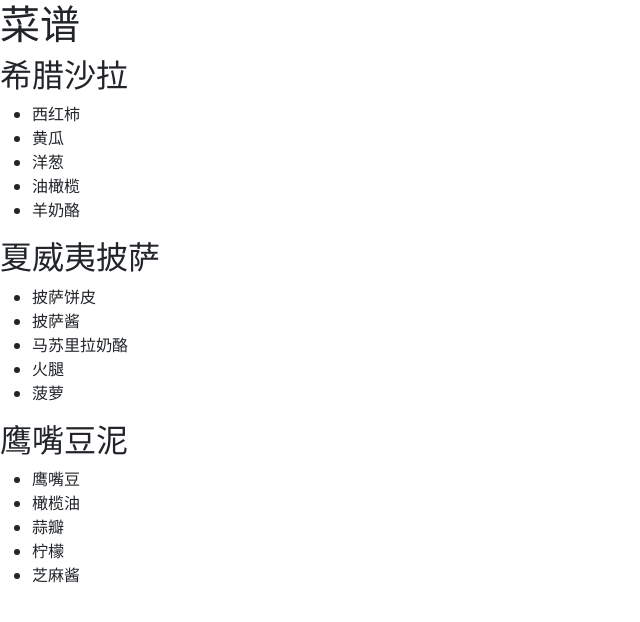
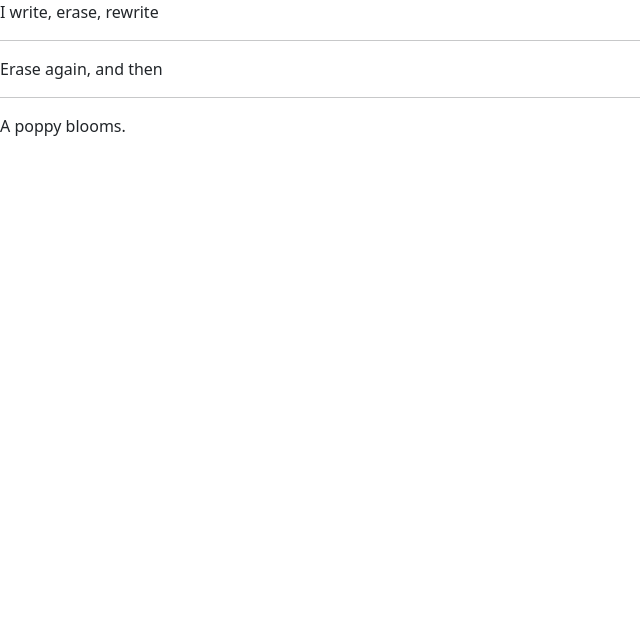
Before and after one commit to shinemost/react-app, a React (Vite) app: page / in a window 1280 px wide. Shown: the top 622 px of the page, without its empty margins (0-640 px from the left). Built offline with nearby package versions, Linux system fonts and the light colour scheme.

Commit message:
Article组件条件语句

```diff
--- a/src/App.tsx
+++ b/src/App.tsx
@@ -1,15 +1,15 @@
 /*
  * @LastEditors: shinemost supertain147@163.com
  * @Date: 2023-04-26 20:47:45
- * @LastEditTime: 2023-05-02 14:24:37
+ * @LastEditTime: 2023-05-02 21:59:25
  * @FilePath: \react-app\src\App.tsx
  */
-import RecipeList from './components/RecipeList'
+import Article from './components/Article'
 
 function App() {
   return (
     <div>
-      <RecipeList />
+      <Article />
     </div>
   )
 }
--- /dev/null
+++ b/src/components/Article.tsx
@@ -0,0 +1,29 @@
+/*
+ * @LastEditors: shinemost supertain147@163.com
+ * @Date: 2023-05-02 21:58:15
+ * @LastEditTime: 2023-05-02 22:00:40
+ * @FilePath: \react-app\src\components\Article.tsx
+ */
+
+const poem = {
+  lines: [
+    'I write, erase, rewrite',
+    'Erase again, and then',
+    'A poppy blooms.',
+  ],
+}
+
+const Article = () => {
+  return (
+    <article>
+      {poem.lines.map((line, index) => (
+        <>
+          {index > 0 && <hr />}
+          <p key={index}>{line}</p>
+        </>
+      ))}
+    </article>
+  )
+}
+
+export default Article
```
